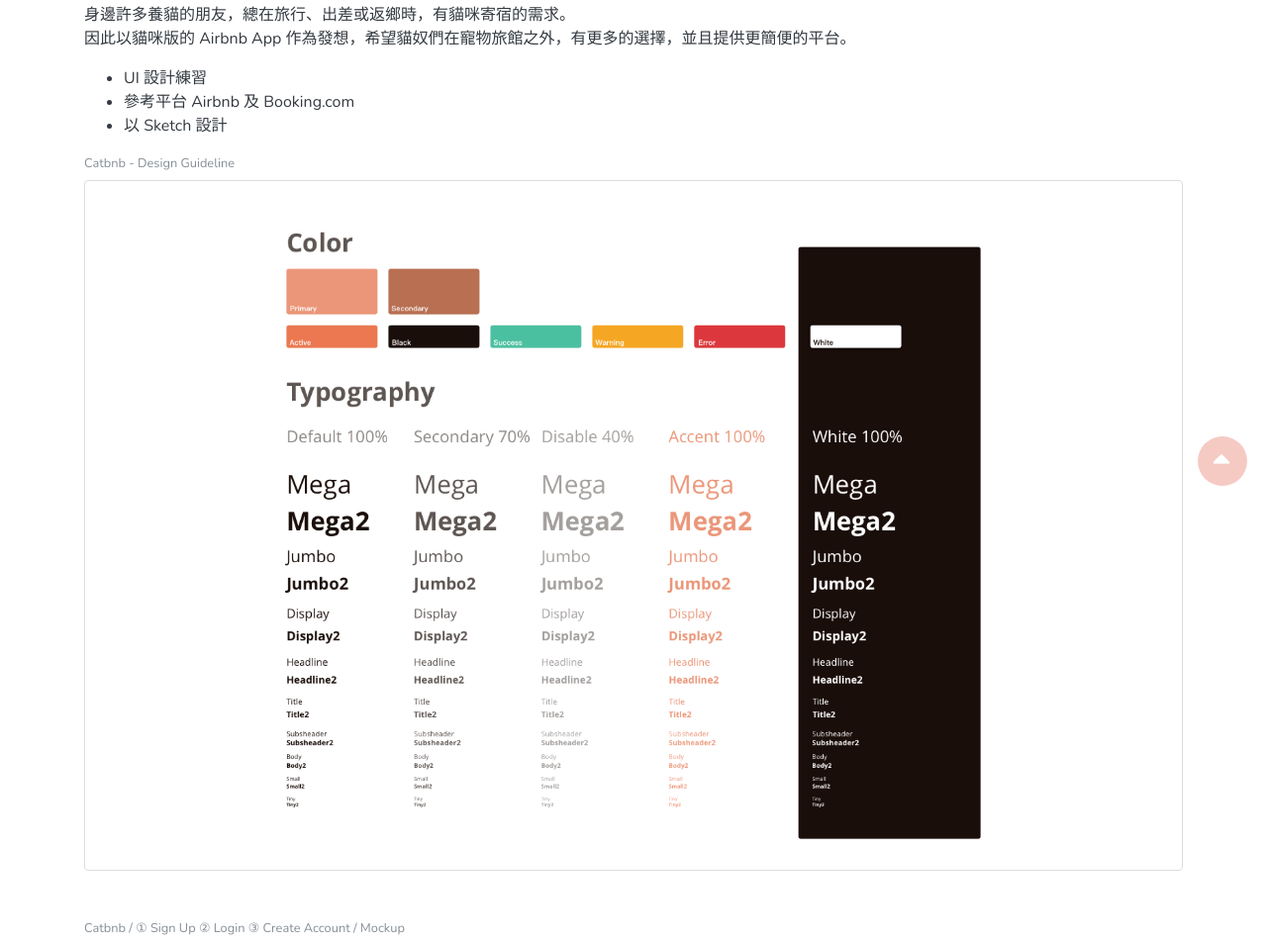
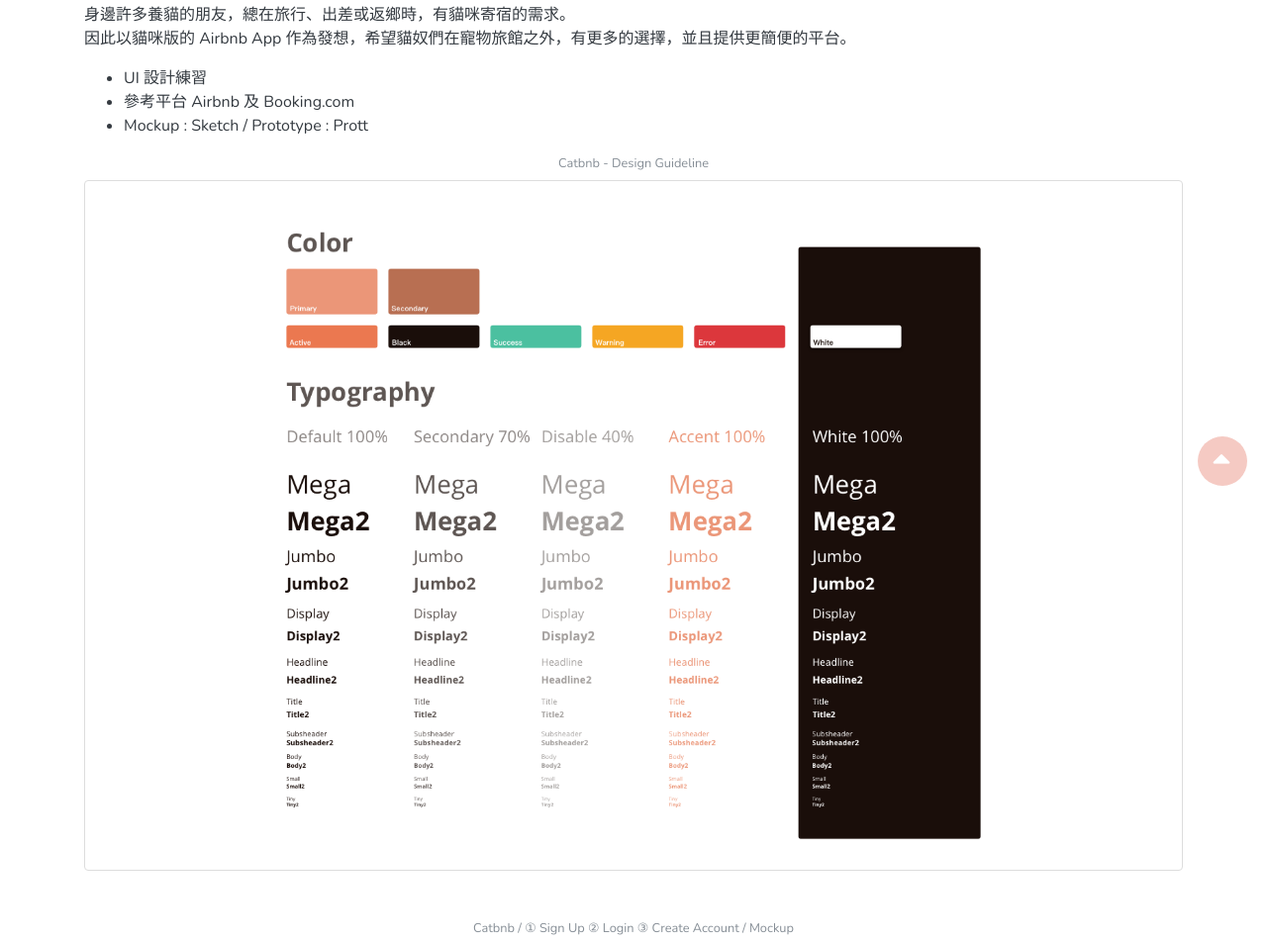
Before and after one commit to bubble-lan/bubble-lan.github.io, a plain HTML site: page work_ui_catbnb.html in a window 1280 px wide. Shown: the part 239-1192 px from the top of the page at 99% size. Drawn offline with nearby package versions, Linux system fonts and the light colour scheme.

Commit message:
UI
prototype update

```diff
--- a/work_ui_catbnb.html
+++ b/work_ui_catbnb.html
@@ -63,14 +63,16 @@
                     <ul>
                         <li>UI 設計練習</li>
                         <li>參考平台 Airbnb 及 Booking.com </li>
-                        <li>以 Sketch 設計</li>
+                        <li>Mockup : Sketch / Prototype : Prott</li>
                     </ul>
-                    <h6 class="text-secondary"><small>Catbnb - Design Guideline</small></h6>
+                    <h6 class="text-secondary text-center"><small>Catbnb - Design Guideline</small></h6>
                     <img class="img-fluid img-thumbnail" src="images/work/ui-catbnb-guideline.png">
-                    <h6 class="text-secondary mt-5"><small>Catbnb / ① Sign Up  ② Login ③ Create Account / Mockup </small></h6>
+                    <h6 class="text-secondary mt-5 text-center"><small>Catbnb / ① Sign Up  ② Login ③ Create Account / Mockup </small></h6>
                     <img class="img-fluid img-thumbnail" src="images/work/ui-catbnb-01.png">
-                    <h6 class="text-secondary mt-5"><small>Catbnb / ① Search  ② Browse ③ Direct Messaging / Mockup </small></h6>
+                    <h6 class="text-secondary mt-5 text-center"><small>Catbnb / ① Search  ② Browse ③ Direct Messaging / Mockup </small></h6>
                     <img class="img-fluid" src="images/work/ui-catbnb-02.png">
+                    <h6 class="text-secondary mt-5 text-center"><small>Prototype / Prott</small></h6>
+                    <div class="text-center"><iframe src="https://prottapp.com/e/e9a1a1" width="432" height="966" frameborder="0"></iframe></div>
                 </article>
             </div>
         </div>
```
Also changed, not shown: 2 other files.
